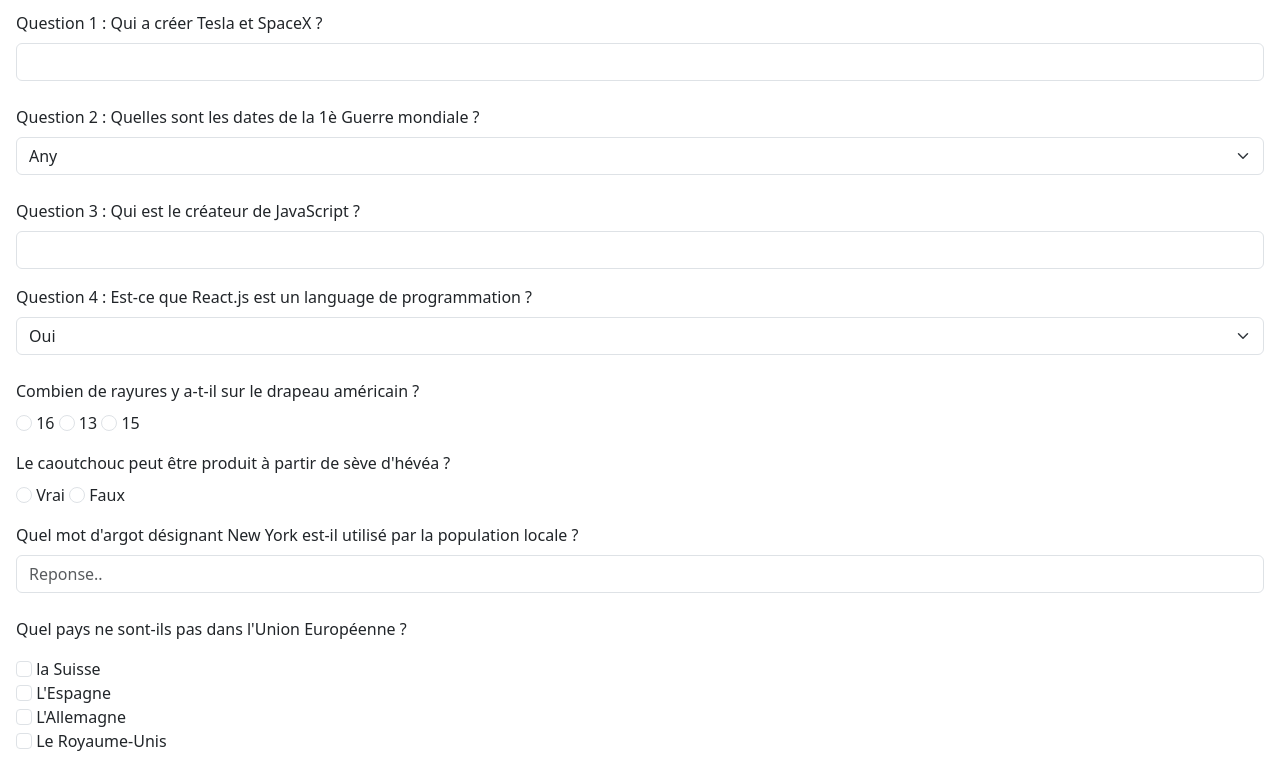
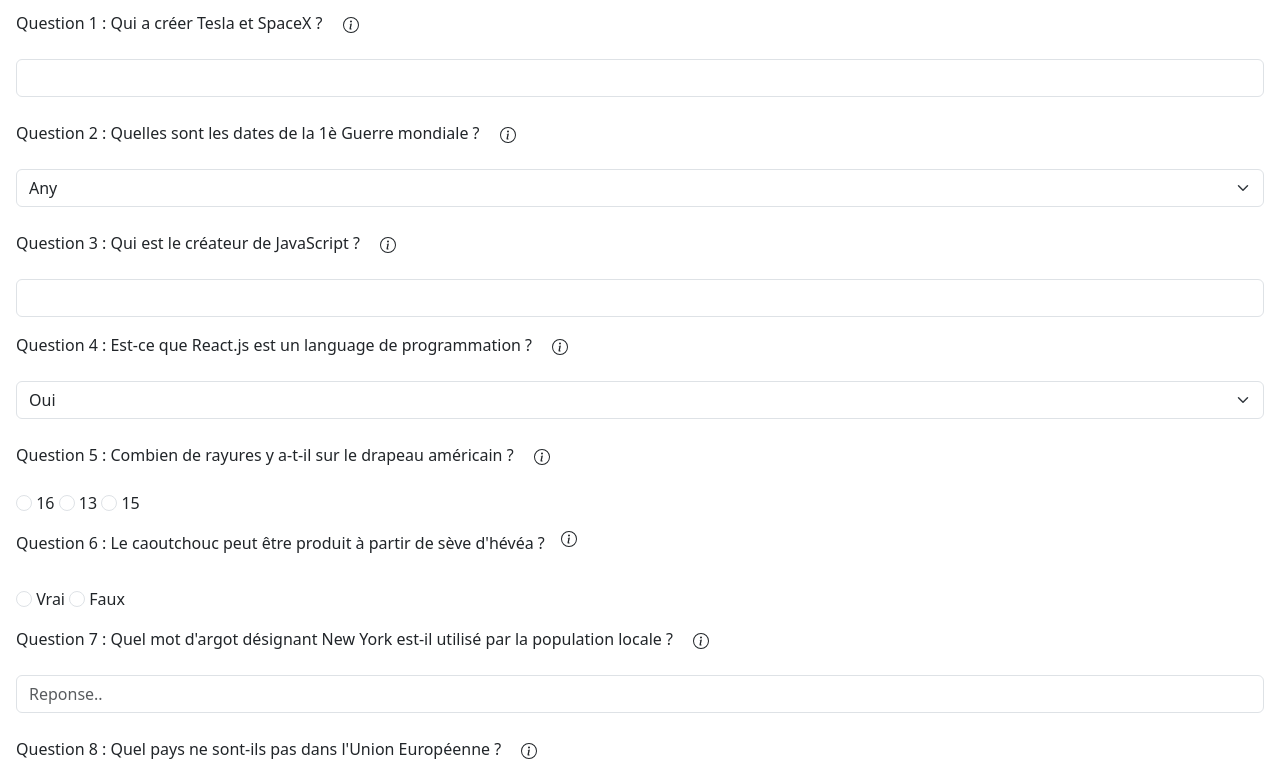
Before and after one commit to E-Kuru/IPSSI-JS-DevoirFinal, a plain HTML site: page index.html in a window 1280 px wide. Shown: the part 53-814 px from the top of the page. Drawn offline with nearby package versions, Linux system fonts and the light colour scheme.

Commit message:
hint function done

```diff
--- a/index.html
+++ b/index.html
@@ -14,17 +14,44 @@
 
     <form class="mx-3 my-3">
         <div class="mb-4" >
-          <label class="form-label">Question 1 : Qui a créer Tesla et SpaceX ?</label>
+          <label class="form-label">Question 1 : Qui a créer Tesla et SpaceX ?
+            <svg class="mx-3" onmouseenter="hintAnswer('1')" onmouseleave="hideHint('1')" xmlns="http://www.w3.org/2000/svg" width="16" height="16" fill="currentColor" class="bi bi-info-circle" viewBox="0 0 16 16">
+            <path d="M8 15A7 7 0 1 1 8 1a7 7 0 0 1 0 14zm0 1A8 8 0 1 0 8 0a8 8 0 0 0 0 16z"/>
+            <path d="m8.93 6.588-2.29.287-.082.38.45.083c.294.07.352.176.288.469l-.738 3.468c-.194.897.105 1.319.808 1.319.545 0 1.178-.252 1.465-.598l.088-.416c-.2.176-.492.246-.686.246-.275 0-.375-.193-.304-.533L8.93 6.588zM9 4.5a1 1 0 1 1-2 0 1 1 0 0 1 2 0z"/>
+          </svg>
+          <p class="text-info" id="hintText1"></p>
+          </label>
           <input id="question1" type="text" class="form-control">
         </div>
-        <label class="form-label">Question 2 : Quelles sont les dates de la 1è Guerre mondiale ?</label>
+        <label class="form-label">Question 2 : Quelles sont les dates de la 1è Guerre mondiale ?
+          <svg class="mx-3" onmouseenter="hintAnswer('2')" onmouseleave="hideHint('2')" xmlns="http://www.w3.org/2000/svg" width="16" height="16" fill="currentColor" class="bi bi-info-circle" viewBox="0 0 16 16">
+            <path d="M8 15A7 7 0 1 1 8 1a7 7 0 0 1 0 14zm0 1A8 8 0 1 0 8 0a8 8 0 0 0 0 16z"/>
+            <path d="m8.93 6.588-2.29.287-.082.38.45.083c.294.07.352.176.288.469l-.738 3.468c-.194.897.105 1.319.808 1.319.545 0 1.178-.252 1.465-.598l.088-.416c-.2.176-.492.246-.686.246-.275 0-.375-.193-.304-.533L8.93 6.588zM9 4.5a1 1 0 1 1-2 0 1 1 0 0 1 2 0z"/>
+          </svg>
+          <p class="text-info" id="hintText2"></p>
+
+        </label>
         <select class="form-select mb-4" id="question-2">
         </select>
         <div class="mb-3">
-              <label class="form-label">Question 3 : Qui est le créateur de JavaScript ?</label>
+              <label class="form-label">Question 3 : Qui est le créateur de JavaScript ?
+              <svg class="mx-3" onmouseenter="hintAnswer('3')" onmouseleave="hideHint('3')" xmlns="http://www.w3.org/2000/svg" width="16" height="16" fill="currentColor" class="bi bi-info-circle" viewBox="0 0 16 16">
+            <path d="M8 15A7 7 0 1 1 8 1a7 7 0 0 1 0 14zm0 1A8 8 0 1 0 8 0a8 8 0 0 0 0 16z"/>
+            <path d="m8.93 6.588-2.29.287-.082.38.45.083c.294.07.352.176.288.469l-.738 3.468c-.194.897.105 1.319.808 1.319.545 0 1.178-.252 1.465-.598l.088-.416c-.2.176-.492.246-.686.246-.275 0-.375-.193-.304-.533L8.93 6.588zM9 4.5a1 1 0 1 1-2 0 1 1 0 0 1 2 0z"/>
+          </svg>
+          <p class="text-info" id="hintText3"></p>
+
+              </label>
               <input id="question3" type="text" class="form-control">
         </div>
-        <label class="form-label">Question 4 : Est-ce que React.js est un language de programmation ?</label>
+        <label class="form-label">Question 4 : Est-ce que React.js est un language de programmation ?
+        <svg class="mx-3" onmouseenter="hintAnswer('4')" onmouseleave="hideHint('4')" xmlns="http://www.w3.org/2000/svg" width="16" height="16" fill="currentColor" class="bi bi-info-circle" viewBox="0 0 16 16">
+            <path d="M8 15A7 7 0 1 1 8 1a7 7 0 0 1 0 14zm0 1A8 8 0 1 0 8 0a8 8 0 0 0 0 16z"/>
+            <path d="m8.93 6.588-2.29.287-.082.38.45.083c.294.07.352.176.288.469l-.738 3.468c-.194.897.105 1.319.808 1.319.545 0 1.178-.252 1.465-.598l.088-.416c-.2.176-.492.246-.686.246-.275 0-.375-.193-.304-.533L8.93 6.588zM9 4.5a1 1 0 1 1-2 0 1 1 0 0 1 2 0z"/>
+          </svg>
+          <p class="text-info" id="hintText4"></p>
+
+        </label>
         <select id="question4" class="form-select mb-4 ">
             <option value="1">Oui</option>
             <option value="2">Non</option>
@@ -32,7 +59,14 @@
     </form>
 
     <form class="mx-3 my-3">
-         <label class="form-label">Combien de rayures y a-t-il sur le drapeau américain ?</label>
+         <label class="form-label">Question 5 : Combien de rayures y a-t-il sur le drapeau américain ?
+          <svg class="mx-3" onmouseenter="hintAnswer('5')" onmouseleave="hideHint('5')" xmlns="http://www.w3.org/2000/svg" width="16" height="16" fill="currentColor" class="bi bi-info-circle" viewBox="0 0 16 16">
+            <path d="M8 15A7 7 0 1 1 8 1a7 7 0 0 1 0 14zm0 1A8 8 0 1 0 8 0a8 8 0 0 0 0 16z"/>
+            <path d="m8.93 6.588-2.29.287-.082.38.45.083c.294.07.352.176.288.469l-.738 3.468c-.194.897.105 1.319.808 1.319.545 0 1.178-.252 1.465-.598l.088-.416c-.2.176-.492.246-.686.246-.275 0-.375-.193-.304-.533L8.93 6.588zM9 4.5a1 1 0 1 1-2 0 1 1 0 0 1 2 0z"/>
+          </svg>
+          <p class="text-info" id="hintText5"></p>
+
+         </label>
          <br>
           <input class="form-check-input" type="radio" name="q1" value="16">
             16
@@ -41,7 +75,13 @@
           <input class="form-check-input" type="radio" name="q1" value="15">
             15
         <br>
-        <label class="form-label mt-3">Le caoutchouc peut être produit à partir de sève d'hévéa ?</label>
+          <label class="form-label mt-3 d-flex">Question 6 : Le caoutchouc peut être produit à partir de sève d'hévéa ?<svg class="mx-3" onmouseenter="hintAnswer('6')" onmouseleave="hideHint('6')" xmlns="http://www.w3.org/2000/svg" width="16" height="16" fill="currentColor" class="bi bi-info-circle" viewBox="0 0 16 16">
+              <path d="M8 15A7 7 0 1 1 8 1a7 7 0 0 1 0 14zm0 1A8 8 0 1 0 8 0a8 8 0 0 0 0 16z"/>
+              <path d="m8.93 6.588-2.29.287-.082.38.45.083c.294.07.352.176.288.469l-.738 3.468c-.194.897.105 1.319.808 1.319.545 0 1.178-.252 1.465-.598l.088-.416c-.2.176-.492.246-.686.246-.275 0-.375-.193-.304-.533L8.93 6.588zM9 4.5a1 1 0 1 1-2 0 1 1 0 0 1 2 0z"/>
+            </svg>
+            <p class="text-info" id="hintText6"></p>
+
+          </label>
         <br>
            <input class="form-check-input" type="radio" name="q2" value="vrai">
            Vrai
@@ -51,10 +91,23 @@
           </label>
         <br>
         <div class="mb-2" >
-            <label class="form-label mt-3">Quel mot d'argot désignant New York est-il utilisé par la population locale ?</label>
+            <label class="form-label mt-3">Question 7 : Quel mot d'argot désignant New York est-il utilisé par la population locale ?
+              <svg class="mx-3" onmouseenter="hintAnswer('7')" onmouseleave="hideHint('7')" xmlns="http://www.w3.org/2000/svg" width="16" height="16" fill="currentColor" class="bi bi-info-circle" viewBox="0 0 16 16">
+              <path d="M8 15A7 7 0 1 1 8 1a7 7 0 0 1 0 14zm0 1A8 8 0 1 0 8 0a8 8 0 0 0 0 16z"/>
+              <path d="m8.93 6.588-2.29.287-.082.38.45.083c.294.07.352.176.288.469l-.738 3.468c-.194.897.105 1.319.808 1.319.545 0 1.178-.252 1.465-.598l.088-.416c-.2.176-.492.246-.686.246-.275 0-.375-.193-.304-.533L8.93 6.588zM9 4.5a1 1 0 1 1-2 0 1 1 0 0 1 2 0z"/>
+            </svg>
+          <p class="text-info" id="hintText7"></p>
+
+          </label>
             <input placeholder="Reponse.." class="form-control" type="text" name="q3">
         </div>
-        <label class="form-label my-3">Quel pays ne sont-ils pas dans l'Union Européenne ?</label>
+        <label class="form-label my-3">Question 8 : Quel pays ne sont-ils pas dans l'Union Européenne ?         <svg class="mx-3" onmouseenter="hintAnswer('8')" onmouseleave="hideHint('8')" xmlns="http://www.w3.org/2000/svg" width="16" height="16" fill="currentColor" class="bi bi-info-circle" viewBox="0 0 16 16">
+          <path d="M8 15A7 7 0 1 1 8 1a7 7 0 0 1 0 14zm0 1A8 8 0 1 0 8 0a8 8 0 0 0 0 16z"/>
+          <path d="m8.93 6.588-2.29.287-.082.38.45.083c.294.07.352.176.288.469l-.738 3.468c-.194.897.105 1.319.808 1.319.545 0 1.178-.252 1.465-.598l.088-.416c-.2.176-.492.246-.686.246-.275 0-.375-.193-.304-.533L8.93 6.588zM9 4.5a1 1 0 1 1-2 0 1 1 0 0 1 2 0z"/>
+        </svg>
+        <p class="text-info" id="hintText8"></p>
+
+        </label>
         <br>
         <input class="form-check-input" type="checkbox" name="q4" value="suisse">
         la Suisse
--- a/script.js
+++ b/script.js
@@ -52,3 +52,27 @@ const submit = (e) => {
 const reset = () => {
     location.reload()
 }
+
+const allHints = [
+        "Il a récemment acheter twitter :) !",
+        "Ce n'est pas 1939 - 1945",
+        "Il est le co-foundateur de Firefox.",
+        "Sais-tu ce qu'est un framework ? 🤔",
+        "",
+        "",
+        "",
+        ""
+]
+
+const hintAnswer = (i) => {
+    const textHint =  document.getElementById(`hintText${i}`)
+
+    textHint.innerHTML = allHints[i - 1]
+}
+
+const hideHint = (i) => {
+    const textHint =  document.getElementById(`hintText${i}`)
+
+    textHint.innerHTML = ''
+
+}
```
